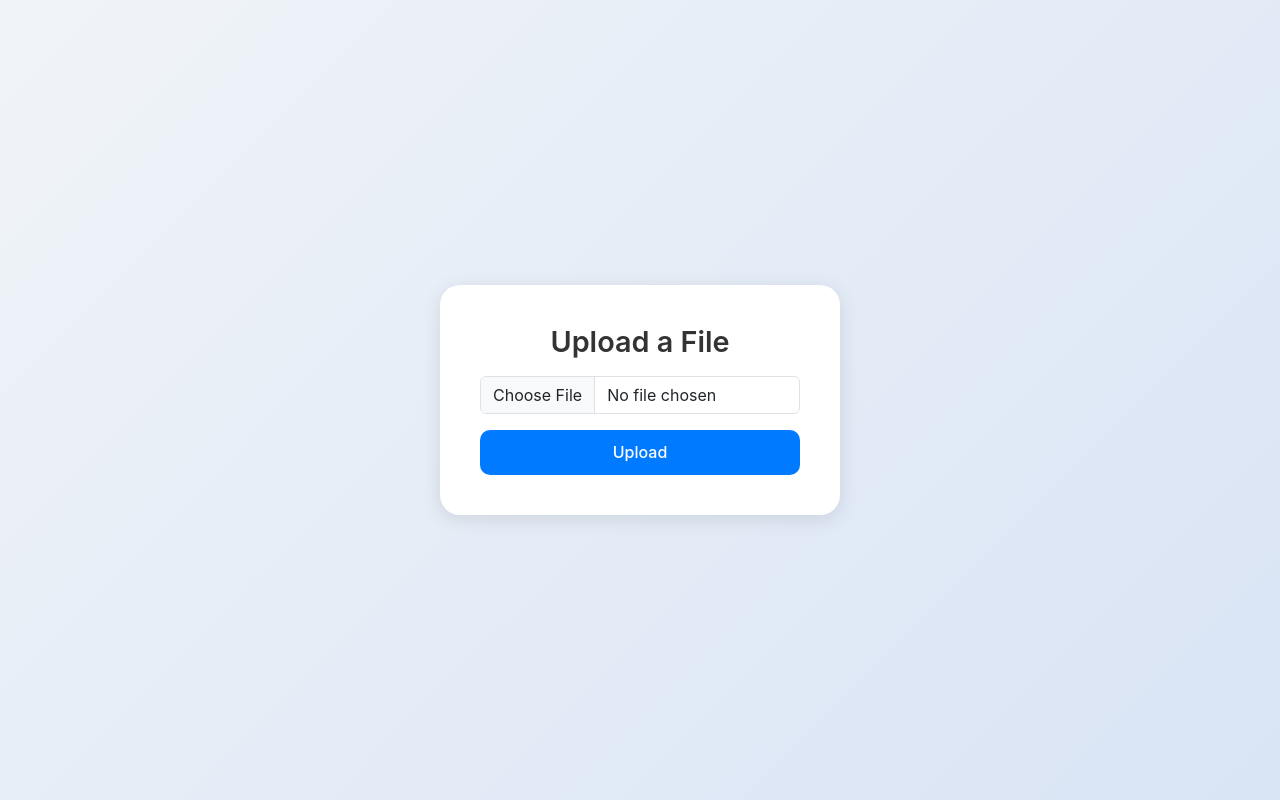
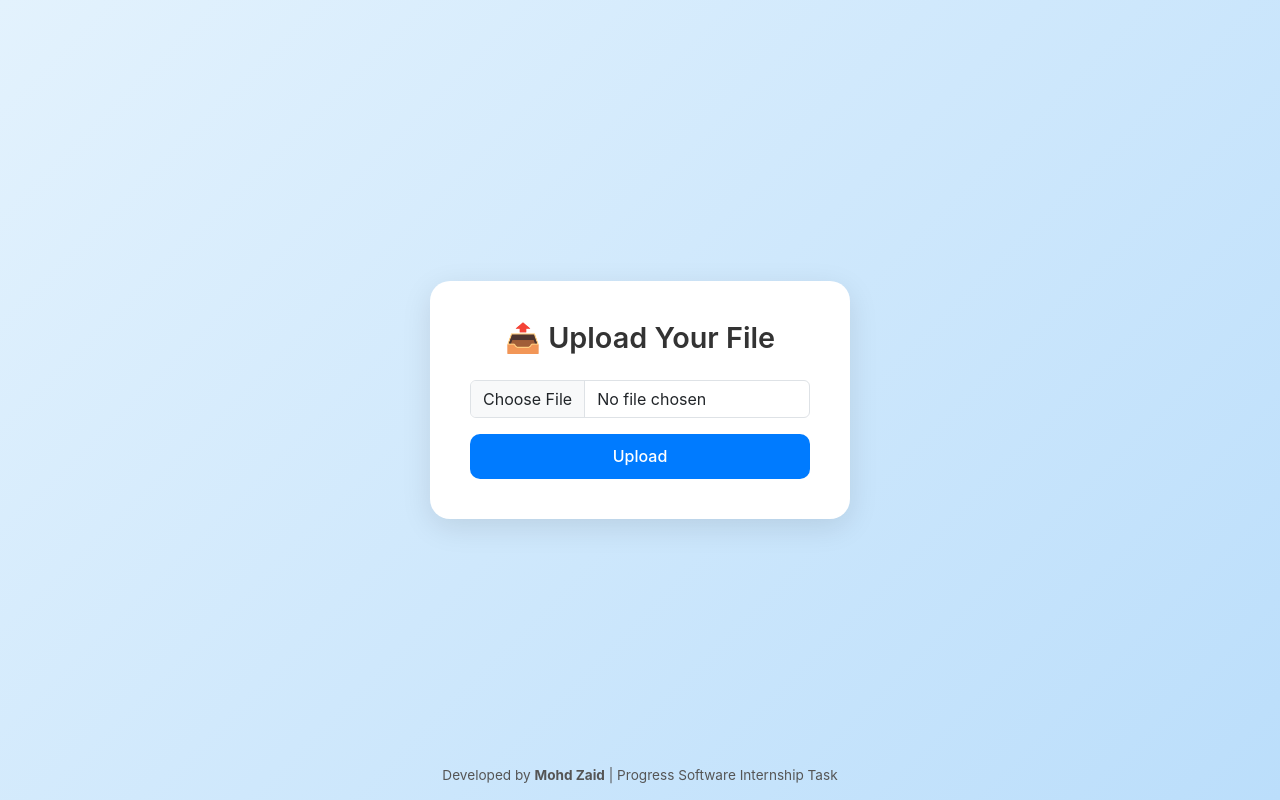
Before and after one commit to mohdzaid145256/progress-file-uploader-zaid, a Flask app: page / in a window 1280 px wide. Run offline with Flask 3, Linux system fonts and the light colour scheme; parts of the project's set-up code (start-up, migrations or seed data) failed here and were passed over.

Commit message:
Enhanced UI with progress bar and animation

```diff
--- a/templates/index.html
+++ b/templates/index.html
@@ -1,8 +1,8 @@
 <!DOCTYPE html>
 <html lang="en">
 <head>
-  <meta charset="UTF-8">
-  <meta name="viewport" content="width=device-width, initial-scale=1.0">
+  <meta charset="UTF-8" />
+  <meta name="viewport" content="width=device-width, initial-scale=1.0" />
   <title>Progress File Uploader - Mohd Zaid</title>
 
 
@@ -10,21 +10,21 @@
 
   <style>
     body {
-      background: linear-gradient(135deg, #f0f4f8, #d9e4f5);
-      height: 100vh;
+      background: linear-gradient(135deg, #e3f2fd, #bbdefb);
+      min-height: 100vh;
       display: flex;
       justify-content: center;
       align-items: center;
       font-family: 'Inter', sans-serif;
     }
     .upload-card {
-      background: white;
+      background: #fff;
       border-radius: 20px;
-      box-shadow: 0 4px 20px rgba(0, 0, 0, 0.1);
       padding: 2.5rem;
-      width: 400px;
+      width: 420px;
       text-align: center;
-      transition: transform 0.3s ease;
+      box-shadow: 0 8px 30px rgba(0, 0, 0, 0.1);
+      transition: all 0.3s ease;
     }
     .upload-card:hover {
       transform: scale(1.02);
@@ -33,7 +33,7 @@
       font-size: 1.8rem;
       font-weight: 600;
       color: #333;
-      margin-bottom: 1rem;
+      margin-bottom: 1.5rem;
     }
     .btn-upload {
       background-color: #007bff;
@@ -41,29 +41,43 @@
       font-weight: 500;
       border-radius: 10px;
       padding: 0.6rem 1.2rem;
-      transition: background 0.3s ease;
+      width: 100%;
+      transition: all 0.3s ease;
     }
     .btn-upload:hover {
       background-color: #0056b3;
     }
+    .progress {
+      margin-top: 15px;
+      height: 8px;
+      display: none;
+    }
     .success-msg {
       margin-top: 1rem;
+    }
+    footer {
+      position: fixed;
+      bottom: 15px;
+      font-size: 0.85rem;
+      color: #555;
     }
   </style>
 </head>
 <body>
   <div class="upload-card">
-    <h1>Upload a File</h1>
-    <form method="POST" enctype="multipart/form-data">
-      <div class="mb-3">
-        <input class="form-control" type="file" name="file" required>
+    <h1>📤 Upload Your File</h1>
+
+    <form id="uploadForm" method="POST" enctype="multipart/form-data">
+      <input class="form-control mb-3" type="file" name="file" id="fileInput" required />
+      <button type="submit" class="btn btn-upload">Upload</button>
+
+      <div class="progress mt-3">
+        <div id="progressBar" class="progress-bar progress-bar-striped progress-bar-animated" role="progressbar" style="width: 0%;"></div>
       </div>
-      <button type="submit" class="btn btn-upload w-100">Upload</button>
     </form>
 
     {% if file_url %}
       <div class="alert alert-success success-msg" role="alert">
-
         <br>
         <strong>File URL:</strong>
         <a href="{{ file_url }}" target="_blank">{{ file_url }}</a>
@@ -71,7 +85,51 @@
     {% endif %}
   </div>
 
+  <footer>Developed by <strong>Mohd Zaid</strong> | Progress Software Internship Task</footer>
+
 
   <script src="https://cdn.jsdelivr.net/npm/bootstrap@5.3.3/dist/js/bootstrap.bundle.min.js"></script>
+
+
+  <script>
+    const form = document.getElementById('uploadForm');
+    const progress = document.querySelector('.progress');
+    const progressBar = document.getElementById('progressBar');
+
+    form.addEventListener('submit', function(e) {
+      e.preventDefault();
+
+      const fileInput = document.getElementById('fileInput');
+      const file = fileInput.files[0];
+      if (!file) {
+        alert('Please select a file first.');
+        return;
+      }
+
+      const xhr = new XMLHttpRequest();
+      const formData = new FormData();
+      formData.append('file', file);
+
+      xhr.open('POST', '/', true);
+
+      xhr.upload.onprogress = function(e) {
+        if (e.lengthComputable) {
+          progress.style.display = 'block';
+          const percentComplete = (e.loaded / e.total) * 100;
+          progressBar.style.width = percentComplete + '%';
+        }
+      };
+
+      xhr.onload = function() {
+        if (xhr.status === 200) {
+          window.location.reload();
+        } else {
+          alert('Upload failed. Please try again.');
+        }
+      };
+
+      xhr.send(formData);
+    });
+  </script>
 </body>
 </html>
```
